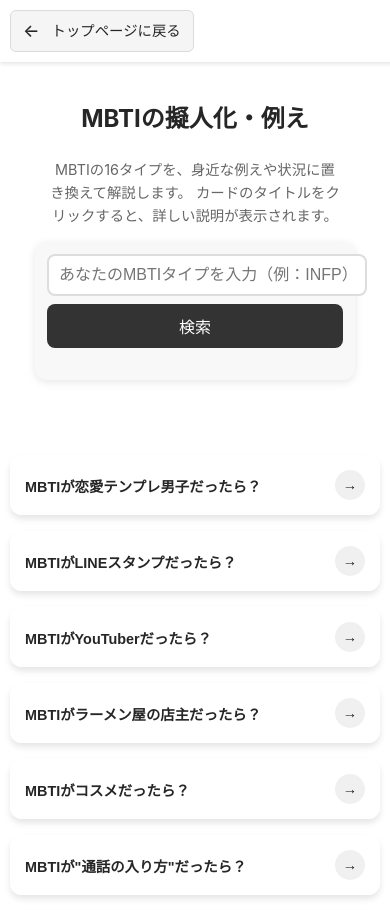
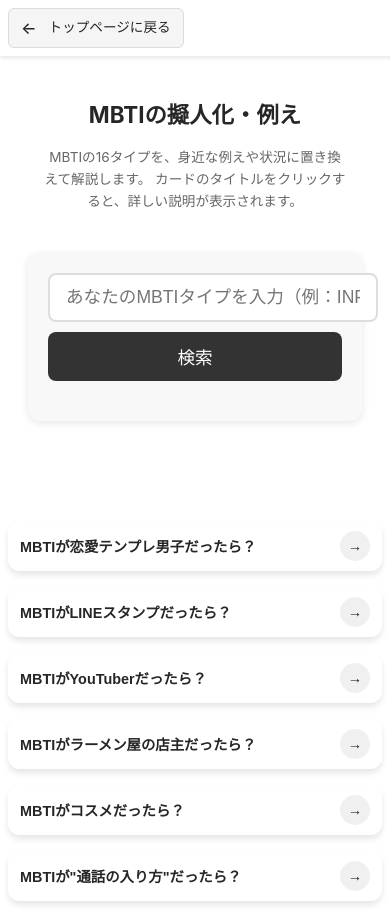
Before and after one commit to hikapiiii/otakuchan_homepage, a plain HTML site: page personification.html in a window 390 px wide. Shown: the top 910 px of the page. Drawn offline with Linux system fonts and the light colour scheme.

Commit message:
Refactor personification.html to streamline CSS styles and enhance responsiveness. Remove redundant media queries and adjust font sizes, padding, and margins for improved layout and user experience.

```diff
--- a/personification.html
+++ b/personification.html
@@ -201,14 +201,138 @@
         @media (max-width: 768px) {
             .container {
                 padding: 10px;
+                margin-top: 60px;
             }
 
             .hero-title {
-                font-size: 2em;
+                font-size: 1.6em;
+                padding: 0 15px;
+                margin-bottom: 15px;
+            }
+
+            .hero-description {
+                font-size: 0.9em;
+                padding: 0 20px;
+                line-height: 1.6;
+            }
+
+            .search-section {
+                margin: 20px 10px;
+                padding: 15px;
+            }
+
+            .search-container {
+                flex-direction: column;
+                gap: 8px;
+            }
+
+            .search-input {
+                width: 100%;
+                font-size: 0.9em;
+                padding: 10px;
+            }
+
+            .search-button {
+                width: 100%;
+                padding: 10px;
+                font-size: 0.9em;
             }
 
             .accordion-button {
-                padding: 16px;
+                padding: 12px 15px;
+                font-size: 0.95em;
+                height: auto;
+                min-height: 54px;
+            }
+
+            .card-content {
+                font-size: 0.85em;
+                line-height: 1.5;
+            }
+
+            .card-content-line {
+                padding: 8px 10px;
+                margin-bottom: 8px;
+                flex-direction: row;
+                align-items: center;
+                gap: 8px;
+            }
+
+            .mbti-type {
+                margin: 0;
+                font-size: 0.85em;
+                padding: 3px 6px;
+                min-width: 45px;
+                flex-shrink: 0;
+            }
+
+            .card-content-text {
+                padding: 0;
+                line-height: 1.4;
+            }
+
+            .accordion-content-inner {
+                padding: 10px;
+            }
+
+            .back-button {
+                font-size: 0.85em;
+                padding: 6px 12px;
+            }
+
+            .header {
+                padding: 8px;
+            }
+
+            .search-results .card-content-line {
+                flex-direction: row;
+            }
+        }
+
+        /* さらに小さい画面用の調整 */
+        @media (max-width: 480px) {
+            .container {
+                margin-top: 50px;
+                padding: 8px;
+            }
+
+            .hero-title {
+                font-size: 1.4em;
+            }
+
+            .hero-description {
+                font-size: 0.85em;
+                padding: 0 15px;
+            }
+
+            .search-section {
+                margin: 15px 5px;
+                padding: 10px;
+            }
+
+            .accordion-button {
+                font-size: 0.9em;
+                min-height: 48px;
+                padding: 10px 12px;
+            }
+
+            .card-content {
+                font-size: 0.8em;
+            }
+
+            .card-content-line {
+                padding: 6px 8px;
+                margin-bottom: 6px;
+            }
+
+            .mbti-type {
+                font-size: 0.8em;
+                padding: 2px 5px;
+                min-width: 42px;
+            }
+
+            .accordion-content-inner {
+                padding: 8px;
             }
         }
 
@@ -282,117 +406,6 @@
             background-color: #fff3cd;
             padding: 2px 4px;
             border-radius: 4px;
-        }
-
-        /* レスポンシブデザイン */
-        @media (max-width: 768px) {
-            .container {
-                padding: 10px;
-                margin-top: 60px;
-            }
-
-            .hero-title {
-                font-size: 1.8em;
-                padding: 0 15px;
-            }
-
-            .hero-description {
-                font-size: 1em;
-                padding: 0 20px;
-            }
-
-            .search-section {
-                margin: 20px 10px;
-                padding: 15px;
-            }
-
-            .search-container {
-                flex-direction: column;
-                gap: 8px;
-            }
-
-            .search-input {
-                width: 100%;
-                font-size: 1em;
-                padding: 10px;
-            }
-
-            .search-button {
-                width: 100%;
-                padding: 10px;
-                font-size: 1em;
-            }
-
-            .accordion-button {
-                padding: 15px;
-                font-size: 1em;
-                height: auto;
-                min-height: 60px;
-            }
-
-            .card-content {
-                font-size: 0.95em;
-            }
-
-            .card-content-line {
-                flex-direction: column;
-                padding: 12px;
-                margin-bottom: 10px;
-            }
-
-            .mbti-type {
-                margin-bottom: 8px;
-                font-size: 0.9em;
-                padding: 4px 8px;
-                display: inline-block;
-            }
-
-            .card-content-text {
-                padding-top: 0;
-                line-height: 1.6;
-            }
-
-            .accordion-content-inner {
-                padding: 12px;
-            }
-
-            .back-button {
-                font-size: 0.9em;
-                padding: 6px 12px;
-            }
-
-            .header {
-                padding: 10px;
-            }
-        }
-
-        /* さらに小さい画面用の調整 */
-        @media (max-width: 480px) {
-            .container {
-                margin-top: 50px;
-            }
-
-            .hero-title {
-                font-size: 1.5em;
-            }
-
-            .hero-description {
-                font-size: 0.9em;
-            }
-
-            .search-section {
-                margin: 15px 5px;
-                padding: 12px;
-            }
-
-            .accordion-button {
-                font-size: 0.9em;
-                min-height: 50px;
-            }
-
-            .card-content {
-                font-size: 0.9em;
-            }
         }
     </style>
 </head>
```
